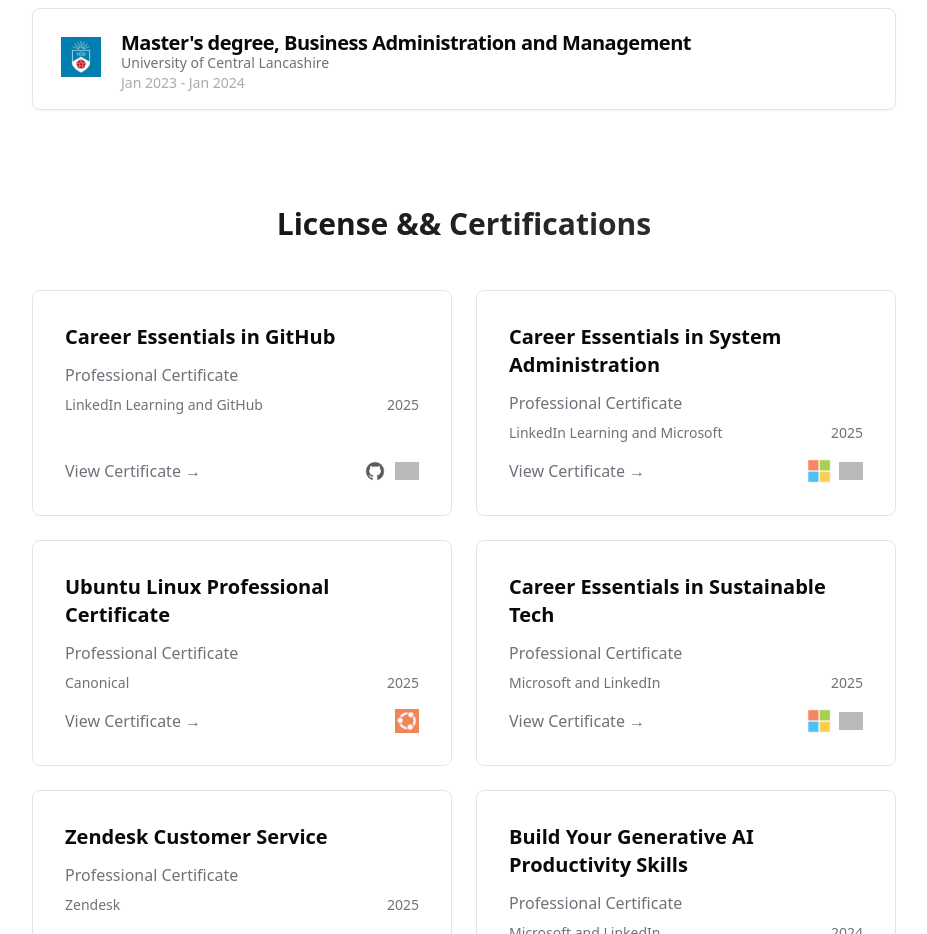
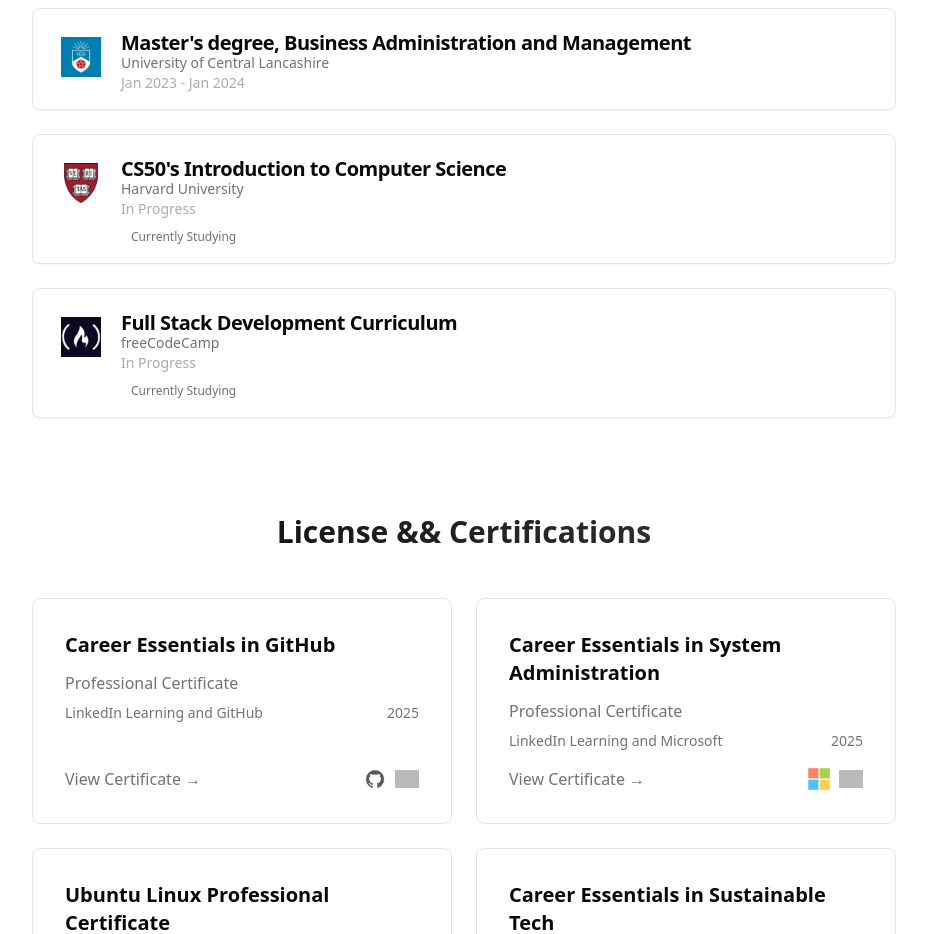
Before and after one commit to fernand3z/personal-projects, a Next.js app in the folder my-portfolio/: page / in a window 1280 px wide. Shown: the part 4280-5214 px from the top of the page, without its empty margins (176-1103 px from the left). Built offline with nearby package versions, Linux system fonts and the light colour scheme; grey boxes are pictures that could not be loaded.

Commit message:
Add new course cards for CS50 and freeCodeCamp in portfolio page

```diff
--- a/my-portfolio/src/app/page.tsx
+++ b/my-portfolio/src/app/page.tsx
@@ -750,6 +750,88 @@
                 </div>
               </CardHeader>
             </Card>
+
+            {/* CS50 Course */}
+            <Card className="hover-lift">
+              <CardHeader className="pb-4">
+                <div className="flex items-start gap-4">
+                  <div className="w-12 h-12 rounded-lg overflow-hidden flex-shrink-0 bg-card">
+                    <a
+                      href="https://cs50.harvard.edu/x"
+                      target="_blank"
+                      rel="noopener noreferrer"
+                      className="cursor-pointer transition-opacity hover:opacity-80"
+                    >
+                      <Image
+                        src="/harvard-logo.jpg"
+                        alt="Harvard University Logo"
+                        width={48}
+                        height={48}
+                        className="w-full h-full object-contain p-1"
+                      />
+                    </a>
+                  </div>
+                  <div>
+                    <a
+                      href="https://cs50.harvard.edu/x"
+                      target="_blank"
+                      rel="noopener noreferrer"
+                      className="hover:text-primary transition-colors"
+                    >
+                      <CardTitle>CS50's Introduction to Computer Science</CardTitle>
+                    </a>
+                    <CardDescription>
+                      <span className="block text-muted-foreground">Harvard University</span>
+                      <span className="block text-sm text-muted-foreground/60">In Progress</span>
+                      <span className="inline-flex items-center px-2.5 py-0.5 mt-2 rounded-full text-xs font-medium bg-success/10 text-success">
+                        Currently Studying
+                      </span>
+                    </CardDescription>
+                  </div>
+                </div>
+              </CardHeader>
+            </Card>
+
+            {/* freeCodeCamp */}
+            <Card className="hover-lift">
+              <CardHeader className="pb-4">
+                <div className="flex items-start gap-4">
+                  <div className="w-12 h-12 rounded-lg overflow-hidden flex-shrink-0 bg-card">
+                    <a
+                      href="https://www.freecodecamp.org"
+                      target="_blank"
+                      rel="noopener noreferrer"
+                      className="cursor-pointer transition-opacity hover:opacity-80"
+                    >
+                      <Image
+                        src="/freecodecamp-logo.jpg"
+                        alt="freeCodeCamp Logo"
+                        width={48}
+                        height={48}
+                        className="w-full h-full object-contain p-1"
+                      />
+                    </a>
+                  </div>
+                  <div>
+                    <a
+                      href="https://www.freecodecamp.org"
+                      target="_blank"
+                      rel="noopener noreferrer"
+                      className="hover:text-primary transition-colors"
+                    >
+                      <CardTitle>Full Stack Development Curriculum</CardTitle>
+                    </a>
+                    <CardDescription>
+                      <span className="block text-muted-foreground">freeCodeCamp</span>
+                      <span className="block text-sm text-muted-foreground/60">In Progress</span>
+                      <span className="inline-flex items-center px-2.5 py-0.5 mt-2 rounded-full text-xs font-medium bg-success/10 text-success">
+                        Currently Studying
+                      </span>
+                    </CardDescription>
+                  </div>
+                </div>
+              </CardHeader>
+            </Card>
           </div>
         </section>
 
```
Also changed, not shown: my-portfolio/public/freecodecamp-logo.jpg (added), my-portfolio/public/harvard-logo.jpg (added).
